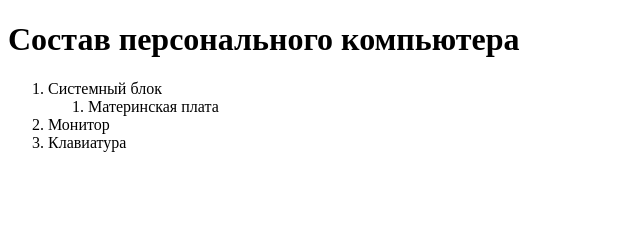
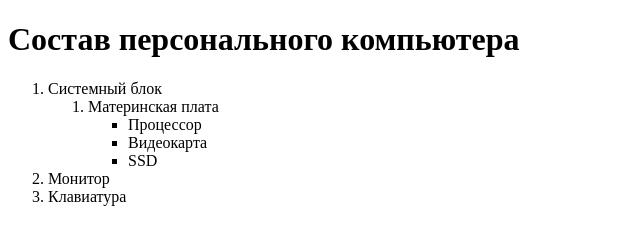
Before and after one commit to Dhstrfb4523/My, a plain HTML site: page 16.11.html in a window 1280 px wide. Shown: the whole page, without its empty margins (0-640 px from the left). Drawn offline with Linux system fonts and the light colour scheme.

Commit message:
Update 16.11.html

```diff
--- a/16.11.html
+++ b/16.11.html
@@ -1,8 +1,9 @@
 <!DOCTYPE html>
-<html>
+<html lang="ru">
 <head>
   <meta charset="utf-8">
   <title>Состав персонального компьютера</title>
+  <link rel="stylesheet" href="styles.css">
 </head>
 <body>
   <h1>Состав персонального компьютера</h1>
@@ -10,7 +11,14 @@
     <li>
       Системный блок
       <ol>
-        <li>Материнская плата</li>
+        <li>
+          Материнская плата
+          <ul>
+            <li>Процессор</li>
+            <li>Видеокарта</li>
+            <li>SSD</li>
+          </ul>
+        </li>
       </ol>
     </li>
     <li>Монитор</li>
```
